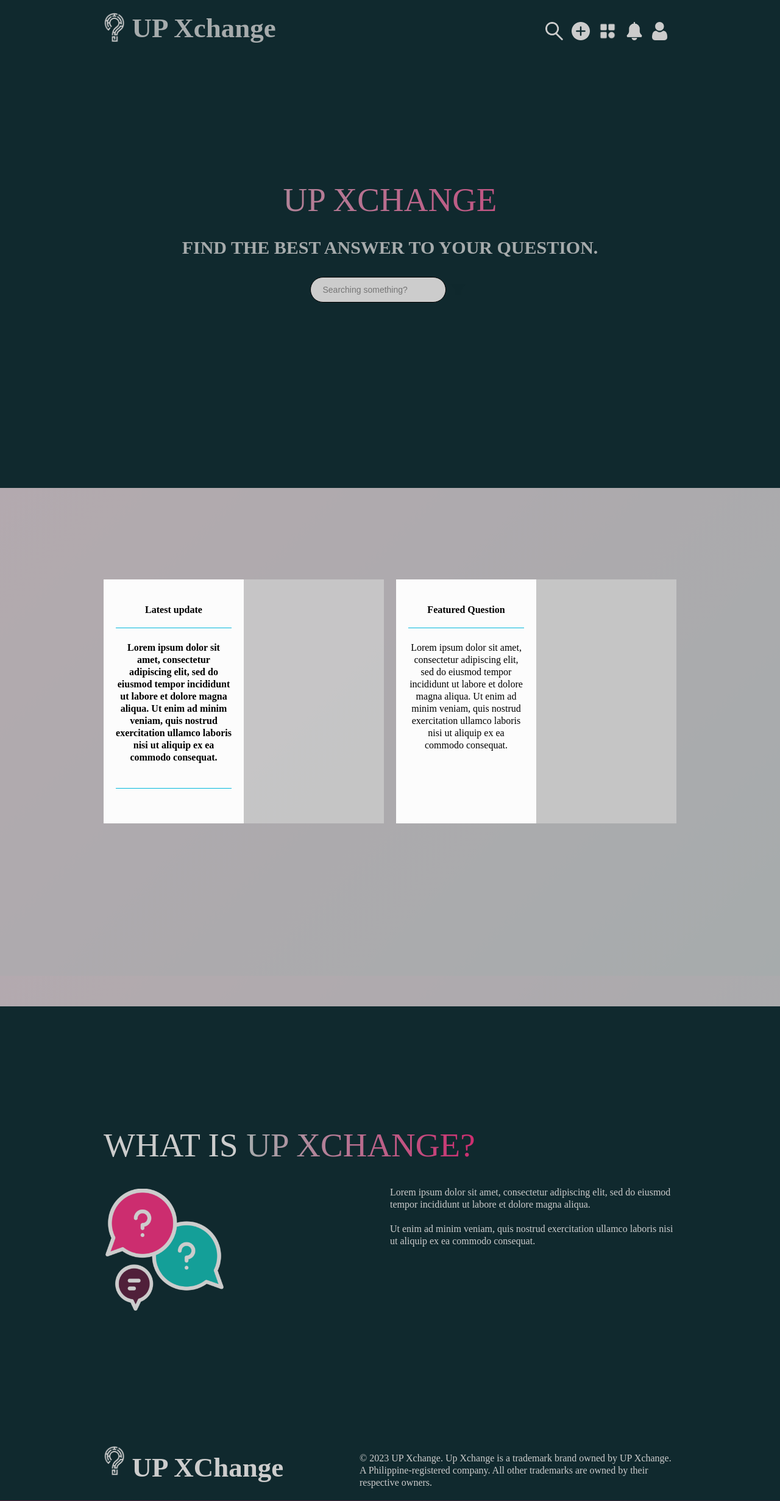
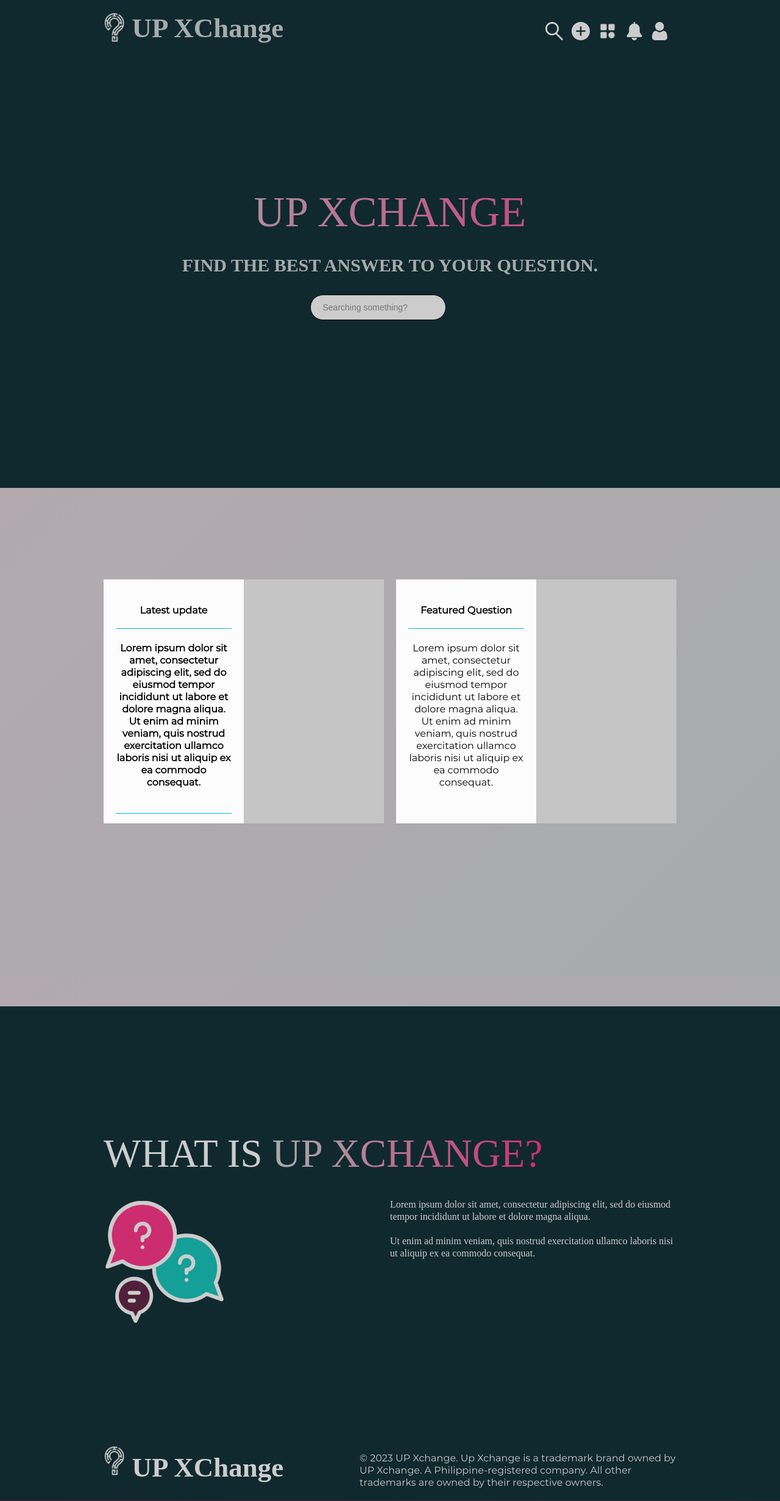
Before and after one commit to dibsdibsdibs/UPXchange, a PHP site: page /home2.php in a window 1280 px wide. Shown: the whole page at 61% size. Run offline with PHP 8.4, Linux system fonts and the light colour scheme; some web fonts are replaced.

Commit message:
Edited fonts
Changed fonts in home page and header-footer to match wireframe

```diff
--- a/header.php
+++ b/header.php
@@ -2,7 +2,7 @@
     <div class="wrapper">
         <a href="#">
             <img src="pics/logo_white.png" height="50">
-            <h1>UP Xchange</h1>
+            <h1>UP XChange</h1>
         </a>
         <nav>
             <ul>
--- a/styles/general2.css
+++ b/styles/general2.css
@@ -1,3 +1,4 @@
+
 body {
     background-image: linear-gradient(135deg, #50203A, #10292E);
     background-repeat: no-repeat;
@@ -12,7 +13,7 @@ p {
 }
 
 h1 {
-    font-family: 'Crete Round', serif;
+    font-family: Brooklyn-Heavy;
     font-size: 45px;
     font-weight: bold;
     color: #CCCCCC;
@@ -58,6 +59,7 @@ header {
     position: sticky;
     top: 0;
     height: 100px;
+    font-family: Brooklyn-Heavy;
     background-color: #10292E;
 }
 
@@ -83,6 +85,7 @@ footer {
     display: flex;
     height: 110px;
     background-color: #10292E;
+    font-family: Montesserat-Bold;
     align-items: center;
     justify-content: center;
 }
@@ -96,6 +99,7 @@ footer {
 #footer-right {
     width: 520px;
     float: right;
+    font-family: Montesserat;
     color: #CCCCCC;
     padding-top: 15px;
 
@@ -114,3 +118,33 @@ footer h1 {
 footer img {
     padding-right: 10px;
 }
+
+@font-face {
+    font-family: Montesserat;
+    src: url("../fonts/Montserrat-Regular.otf") format("opentype");
+}
+
+@font-face {
+    font-family: Montesserat-Medium;
+    src: url("../fonts/Montserrat-Medium.otf") format("opentype");
+}
+
+@font-face {
+    font-family: Montesserat-Bold;
+    src: url("../fonts/MontserratAlternates-ExtraBold.otf") format("opentype");
+}
+
+@font-face {
+    font-family: Brooklyn-Bold;
+    src: url("../fonts/Brooklyn Bold 1.otf") format("opentype");
+}
+
+@font-face {
+    font-family: Brooklyn-Heavy;
+    src: url("../fonts/Brooklyn Heavy 1.otf") format("opentype");
+}
+
+@font-face {
+    font-family: Brooklyn-Semibold;
+    src: url("../fonts/Brooklyn SemiBold.otf") format("opentype");
+}
--- a/styles/home2.css
+++ b/styles/home2.css
@@ -3,12 +3,14 @@
     height: 550px;
     width: 100%;
     padding-top: 150px;
+    font-family: Brooklyn-Heavy;
     background-color: #10292E;
     justify-content: center;
     align-items: center;
 }
 
 #top h2 {
+    font-size: 70px;
     background-image: linear-gradient(90deg, #CCCC, #CC2D6F);
     background-size: 100%;
     -webkit-background-clip: text;
@@ -62,6 +64,7 @@
     height: 550px;
     width: 100%;
     padding: 150px 0;
+    font-family: Montesserat;
     text-align: center;
     background-color: #CCCC;
 }
@@ -93,10 +96,12 @@ article h4 {
     height: 550px;
     width: 100%;
     padding-top: 150px;
+    font-family: Brooklyn-Heavy;
     background-color: #10292E;
 }
 
 #bottom h2 {
+    font-size: 65px;
     text-align: left;
 }
 
```
